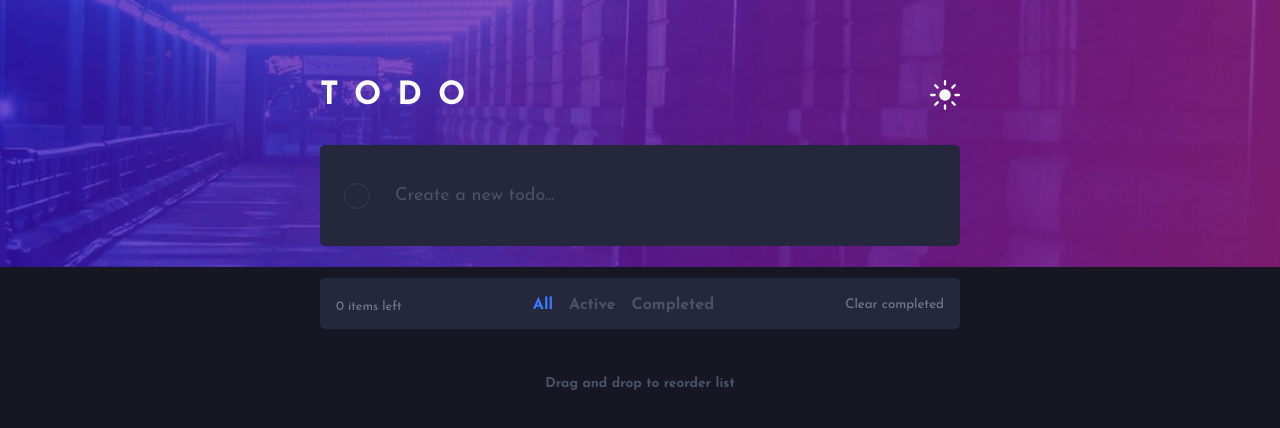
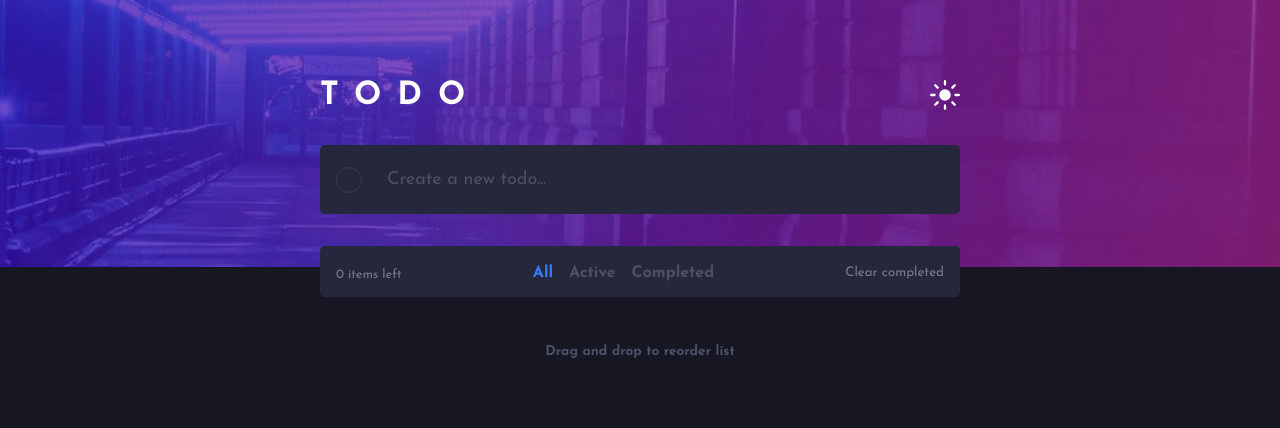
Before and after one commit to idkbit/react-todo, a React (Create React App) app: page / in a window 1280 px wide. Shown: the top 428 px of the page. Built offline with nearby package versions, Linux system fonts and the light colour scheme.

Commit message:
small refactor

```diff
--- a/src/App.js
+++ b/src/App.js
@@ -55,9 +55,9 @@ const App = () => {
             </Header>
             <NewTodo />
             <TodoList />
+            <Buttons className="buttons-mobile" />
             <DnDNotification>Drag and drop to reorder list</DnDNotification>
           </Container>
-          <Buttons className="buttons-mobile" />
         </Wrapper>
       </ThemeProvider>
     </TodosContext.Provider>
--- a/src/components/Buttons.jsx
+++ b/src/components/Buttons.jsx
@@ -1,6 +1,6 @@
 import { useContext } from "react";
 import TodosContext from "../TodosContext";
-import { StyledButtons } from "./ButtonsStyled";
+import { StyledButtons } from "./ButtonsStyles";
 
 const Buttons = ({ className }) => {
   const { filter, setFilter } = useContext(TodosContext);
--- a/src/components/ButtonsStyled.js
+++ b/src/components/ButtonsStyles.js
@@ -2,7 +2,7 @@ import styled from "styled-components";
 
 export const StyledButtons = styled.div`
   display: flex;
-  @media (max-width: 400px) {
+  @media (max-width: 450px) {
     display: none;
   }
   &.buttons-mobile {
@@ -10,11 +10,13 @@ export const StyledButtons = styled.div`
     background-color: ${(props) => props.theme.bgTodolist};
     padding: 1rem;
     border-radius: 5px;
-    @media (max-width: 400px) {
+    @media (max-width: 450px) {
       display: flex;
       justify-content: center;
       width: 90vw;
       margin: 2rem auto 0;
+      ${(props) =>
+        props.theme.boxShadow ? "box-shadow: 0 0 15px 1px rgba(0,0,0,.1)" : ""}
     }
   }
   button {
--- a/src/components/NewTodoStyles.js
+++ b/src/components/NewTodoStyles.js
@@ -2,7 +2,7 @@ import styled from "styled-components";
 
 export const Form = styled.form`
   background-color: ${(props) => props.theme.bgTodolist};
-  padding: 1.5rem;
+  padding: 0.5rem 1rem;
   border-radius: 5px;
   display: flex;
   align-items: center;
--- a/src/components/Todo.jsx
+++ b/src/components/Todo.jsx
@@ -1,7 +1,7 @@
 import { forwardRef, useContext, useEffect, useState } from "react";
 import { setTodosLocalStorage } from "../localStorage";
 import TodosContext from "../TodosContext";
-import { Label, TodoStyled } from "./TodoStyled";
+import { Label, TodoStyled } from "./TodoStyles";
 
 const Todo = forwardRef(({ text, isCompleted, id, ...props }, ref) => {
   const { todos, setTodos } = useContext(TodosContext);
```
Also changed, not shown: src/components/TodoStyles.js (renamed from src/components/TodoStyled.js).
